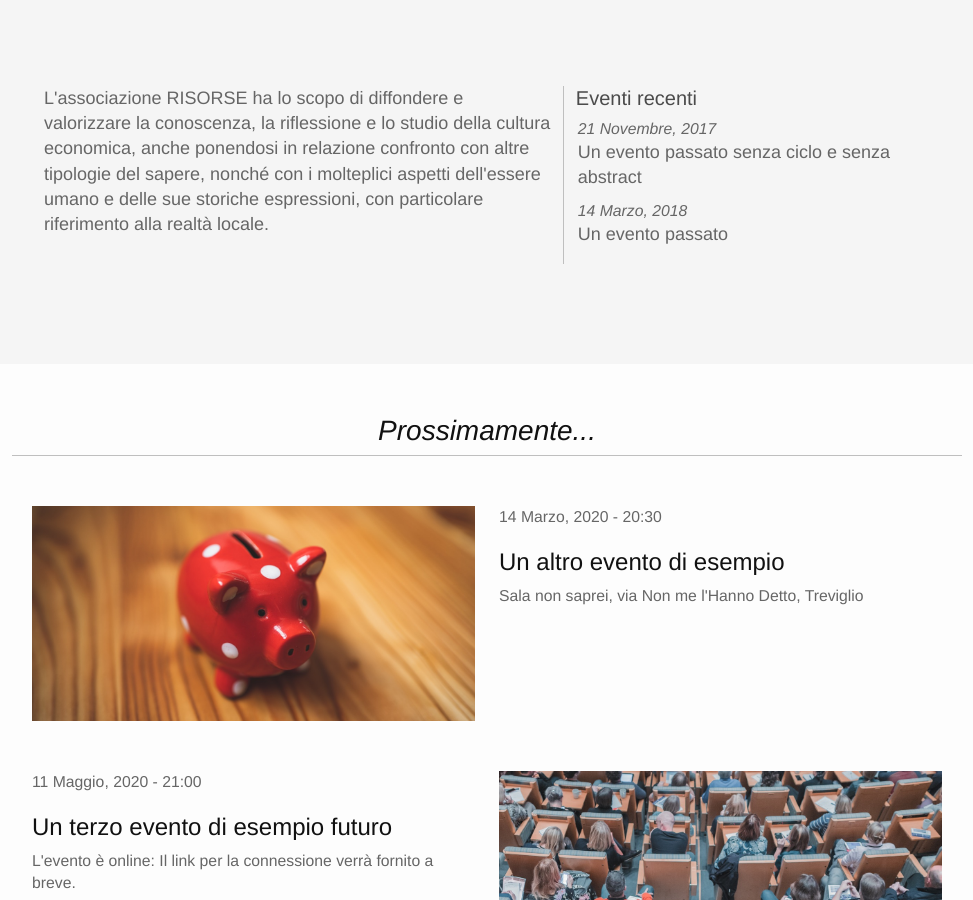
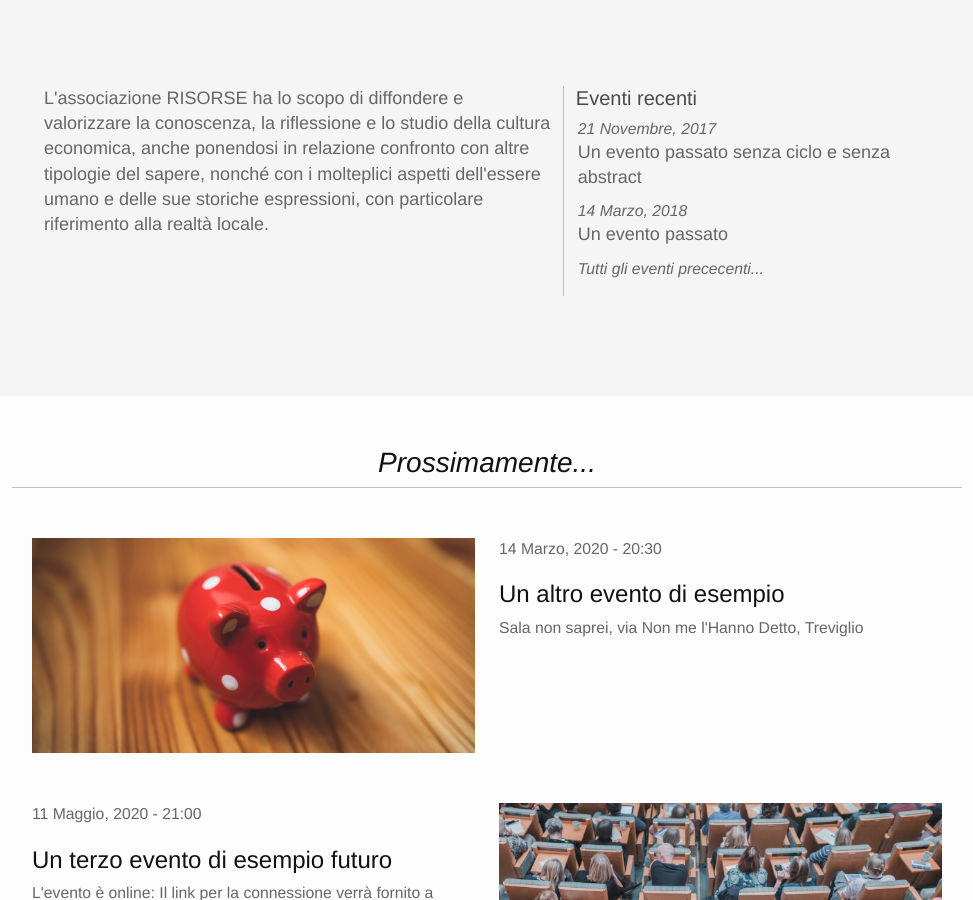
Before and after one commit to Risorse-Associazione-Culturale/risorse-associazione-culturale.github.io, a Jekyll site: the page built from index.html, in a window 1280 px wide and 900 px high, scrolled down 1132 px. Shown: the whole window, without its empty margins (153-1126 px from the left). Built offline with Jekyll 4.4.1, drawn with Linux system fonts in a browser that asks for light colours; nearby versions of some CDN libraries.

Commit message:
link to events archive

```diff
--- a/index.html
+++ b/index.html
@@ -57,6 +57,11 @@ layout: default
             </a>
           </li>
           {% endfor %}
+          <li class="recent-event">
+            <a href="{{ "/eventi/archivio" | prepend: site.baseurl }}">
+              <p class="metadata">Tutti gli eventi prececenti...</p>
+            </a>
+          </li>
         </ul>
       </div>
 		</div>
```
